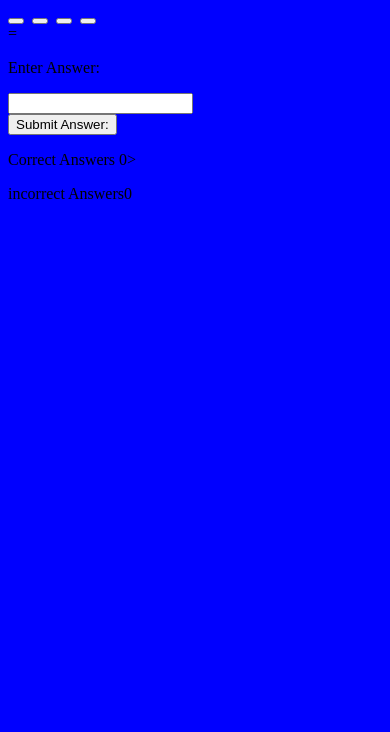
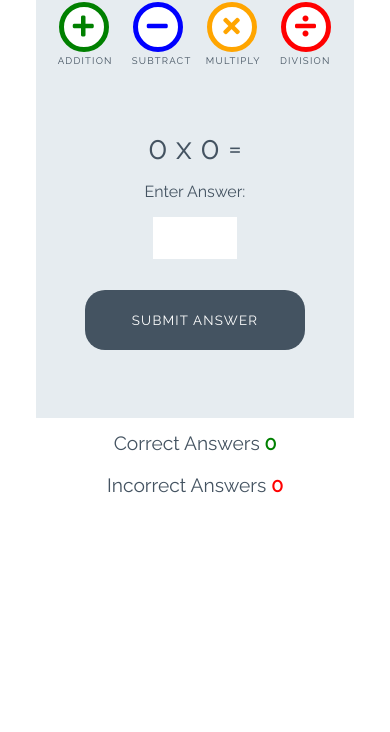
Before and after one commit to Erickabarker/Love-Maths, a plain HTML site: page index.html in a window 390 px wide. Shown: the part 112-844 px from the top of the page. Drawn offline with Linux system fonts and the light colour scheme.

Commit message:
add styles for game

```diff
--- a/assets/css/style.css
+++ b/assets/css/style.css
@@ -1,3 +1,252 @@
-body{
-    background:blue;
+/* --------- Global style */
+
+body {
+    background-color: white;
+    font-family: "Raleway", sans-serif;
+    color: #445361;
+    text-align: center;
 }
+
+/* --------- Heading */
+
+.heading {
+    text-align: center;
+    font-size: 2.5rem;
+}
+
+.logo {
+    height: 40px;
+    padding-right: 5px;
+}
+
+/* --------- Game layout */
+
+.game-area {
+    background-color: #E6ECF0;
+    box-sizing: border-box;
+    width: 85%;
+    height: 65vh;
+    max-height: 450px;
+    max-width: 830px;
+    margin-left: auto;
+    margin-right: auto;
+    padding: 1%;
+}
+
+.question-area {
+    width: 50%;
+    font-size: 2rem;
+    margin: auto;
+    padding: 50px 0;
+}
+
+.question-area span {
+    padding: 0 15px;
+}
+
+.score-area {
+    margin: 5px auto;
+    width: 60%;
+    font-size: 1.2rem;
+}
+
+.controls-area {
+    width: 85%;
+    margin: 30px auto;
+}
+
+#score {
+    color: green;
+    font-weight: bold;
+}
+
+#incorrect {
+    color: red;
+    font-weight: bold;
+}
+
+.answer-message {
+    display: none;
+    font-size: 1rem;
+}
+
+#answer-box {
+    border: none;
+    color: #445361;
+    display: inline-block;
+    height: 40px;
+    width: 80px;
+    font-size: 1.2rem;
+}
+
+.scores {
+    display: inline-block;
+    padding: 25px;
+}
+
+/* --------- Buttons */
+
+.btn {
+    width: 220px;
+    height: 60px;
+    font-family: "Raleway", sans-serif;
+    text-transform: uppercase;
+    letter-spacing: 1.2px;
+    color: white;
+}
+
+.btn:focus {
+    outline: none;
+}
+
+.btn--big {
+    padding-top: 10px;
+    border-radius: 50%;
+    background-color: white;
+    border: 10px solid;
+    width: 100px;
+    height: 100px;
+    font-size: 3.2rem;
+    margin: 0 30px;
+    transition: all 0.5s;
+}
+
+.btn--big::after{
+    content: attr(data-type);
+    font-size: 1rem;
+    color: #445361;
+    position: relative;
+    left: -0.5em;
+}
+
+.btn--blue {
+    border-color: blue;
+    color: blue;
+}
+
+.btn--blue:active,
+.btn--blue:hover {
+    background-color: darkblue;
+    color: white;
+}
+
+.btn--orange {
+    border-color: orange;
+    color: orange;
+}
+
+.btn--orange:active,
+.btn--orange:hover {
+    background-color: darkorange;
+    color: white;
+}
+
+.btn--red {
+    border-color: red;
+    color: red;
+}
+
+.btn--red:active,
+.btn--red:hover {
+    background-color: darkred;
+    color: white;
+}
+
+.btn--green {
+    border-color: green;
+    color: green;
+}
+
+.btn--green:active,
+.btn--green:hover {
+    background-color: darkgreen;
+    color: white;
+}
+
+.btn--gray {
+    margin-top: 25px;
+    background-color: #445361;
+    border: 1px transparent;
+    border-radius: 20px;
+}
+
+.btn--gray:active,
+.btn--gray:hover {
+    background-color: #0d1013;
+}
+
+/* --------- Media queries */
+
+@media (max-width: 414px) {
+    .controls-area {
+        width: 100%;
+    }
+
+    .btn--big {
+        margin: 0 10px;
+        padding: 5px;
+        border: 5px solid;
+        width: 50px;
+        height: 50px;
+        font-size: 1.5rem;
+    }
+
+    .btn--big::after {
+        font-size: 0.6rem;
+        left: -0.7rem;
+    }
+
+    .question-area {
+        padding: 10% 0;
+        width: 100%;
+    }
+
+    .question-area span {
+        padding: 0;
+    }
+
+    .answer-message {
+        display: block;
+    }
+
+    #answer-box {
+        display: block;
+        margin: 0 auto;
+    }
+    .btn--gray {
+        margin-top: 0;
+    }
+
+    .score-area {
+        width: 100%;
+    }
+
+    .scores {
+        margin: 0.5em auto;
+        display: block;
+        padding: 5px;
+    }
+
+    .heading {
+        font-size: 2rem;
+    }
+}
+
+@media (max-width: 320px) {
+    .game-area {
+        height: 70vh;
+    }
+
+    .controls-area {
+        width: 75%;
+        margin: 10px auto;
+    }
+
+    .btn--big {
+        margin: 10px 10px;
+    }
+    .question-area {
+        padding: 10px 0;
+    }
+
+}
--- a/index.html
+++ b/index.html
@@ -1,53 +1,56 @@
 <!DOCTYPE html>
 <html lang="en">
+
 <head>
     <meta charset="UTF-8">
-    <meta http-equiv="X-UA-Compatible" content="IE=edge">
     <meta name="viewport" content="width=device-width, initial-scale=1.0">
-    <!--Font awsome and google font-->
-    <link rel="stylesheet" href="https://use.fontawesome.com/releases/v5.7.2/css/all.css" integrity="sha384-fnmOCqbTlWIlj8LyTjo7mOUStjsKC4pOpQbqyi7RrhN7udi9RwhKkMHpvLbHG9Sr" crossorigin="anonymous">
+
+    <!-- font awesome and google fonts -->
+    <link rel="stylesheet" href="https://use.fontawesome.com/releases/v5.7.2/css/all.css"
+        integrity="sha384-fnmOCqbTlWIlj8LyTjo7mOUStjsKC4pOpQbqyi7RrhN7udi9RwhKkMHpvLbHG9Sr" crossorigin="anonymous">
     <link href="https://fonts.googleapis.com/css?family=Raleway%7CRighteous" rel="stylesheet">
-    <link rel="stylesheet" href ="assets/css/style.css">
-    <title></title>
+
+    <link rel="stylesheet" href="assets/css/style.css">
+    <title>Document</title>
 </head>
+
 <body>
-    <h1 class ="heading">
-        <img class="logo" src="assets/image/logo.png" alt="logo">Love Maths
+    <h1 class="heading">
+        <img class="logo" src="assets/images/logo.png" alt="logo"> Love Maths
     </h1>
-    <div class ="game.area">
+
+    <div class="game-area">
         <div class="controls-area">
-            <button class="btn btn-big btn--green"></button>
-            <i class ="fas fa plus"></i>
-            <button class="btn btn-big btn--blue"></button>
-            <i class ="fas fa minus"></i>
-
-            <button class="btn btn-big btn--orange"></button>
-            <i class ="fas fa times"></i>
-
-            <button class="btn btn-big btn--red"></button>
-            <i class ="fas fa divide"></i>
-
-
+            <button data-type="addition" class="btn btn--big btn--green">
+                <i class="fas fa-plus"></i>
+            </button>
+            <button data-type="subtract" class="btn btn--big btn--blue">
+                <i class="fas fa-minus"></i>
+            </button>
+            <button data-type="multiply" class="btn btn--big btn--orange">
+                <i class="fas fa-times"></i>
+            </button>
+            <button data-type="division" class="btn btn--big btn--red">
+                <i class="fas fa-divide"></i>
+            </button>
         </div>
         <div class="question-area">
-            <span id ="operand"></span>
-            <span id="operator"></span>
-            <span id="operand2"></span>
-            <span >=</span>
-            <p class ="answer-message"> Enter Answer:</p>
-<input id="answer-box" type ="number">
+            <span id="operand1">0</span>
+            <span id="operator">x</span>
+            <span id="operand2">0</span>
+            <span>=</span>
+            <p class="answer-message">Enter Answer:</p>
+            <input id="answer-box" type="number">
         </div>
-        <button class="btn btn-gray">Submit Answer:</button>
-    </div>
-    <div class ="score.area">
-
-        <p class ="scores">Correct Answers <span id="score">0</span>></span></p>
-        <p class ="scores">incorrect Answers<span id="incorrect">0</span></p>
-
+        <button data-type="submit" class="btn btn--gray">Submit Answer</button>
     </div>
 
-
+    <div class="score-area">
+        <p class="scores">Correct Answers <span id="score">0</span></p>
+        <p class="scores">Incorrect Answers <span id="incorrect">0</span></p>
+    </div>
 
     <script src="assets/js/script.js"></script>
 </body>
+
 </html>
```
